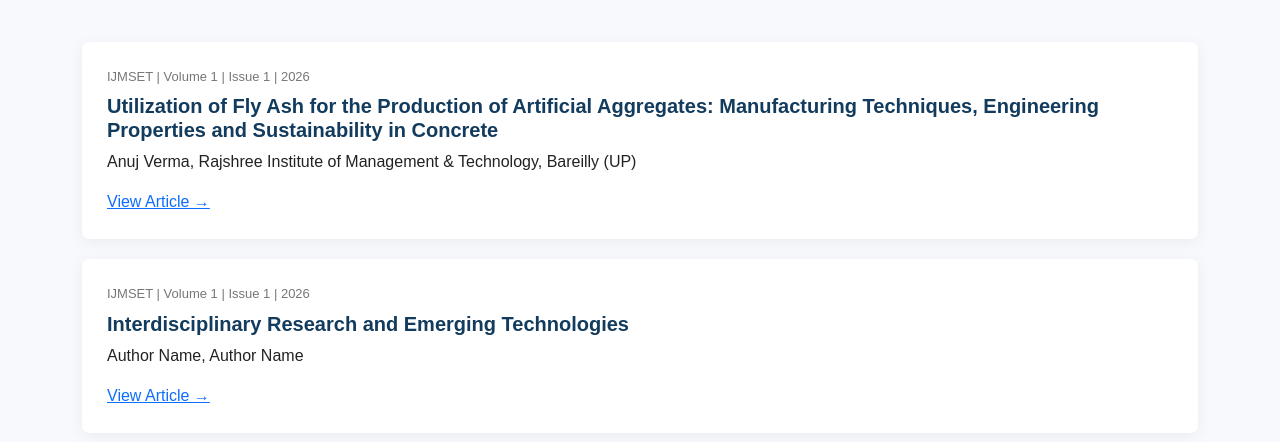
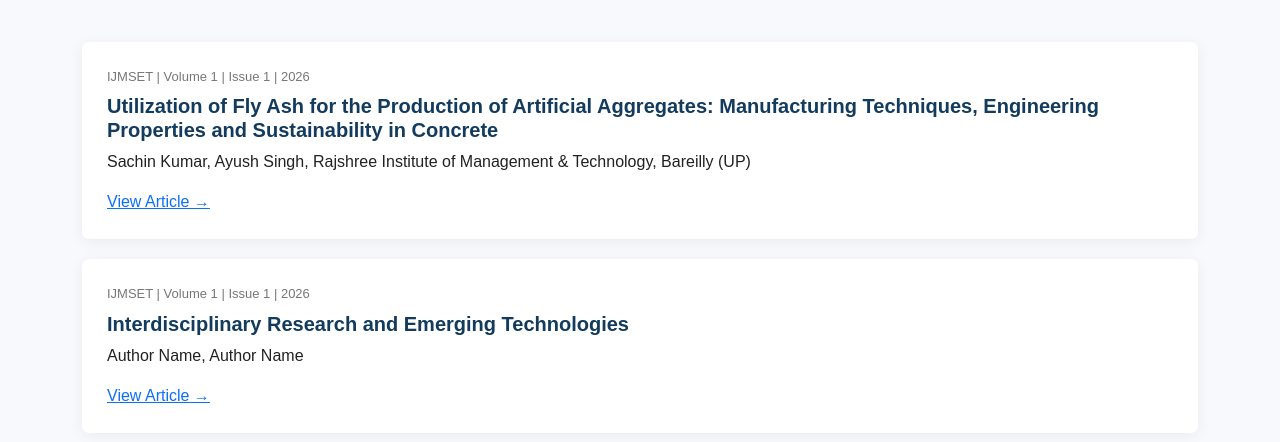
Before and after one commit to anujverma603/ijmset.in, a plain HTML site: page archives.html in a window 1280 px wide. Shown: the part 210-652 px from the top of the page. Drawn offline with nearby package versions, Linux system fonts and the light colour scheme.

Commit message:
Update archives.html

```diff
--- a/archives.html
+++ b/archives.html
@@ -91,7 +91,7 @@
             </h5>
 
             <p>
-                Anuj Verma, Rajshree Institute of Management &amp; Technology, Bareilly (UP)
+                Sachin Kumar, Ayush Singh, Rajshree Institute of Management &amp; Technology, Bareilly (UP)
             </p>
 
             <!-- PDF LINK -->
```
